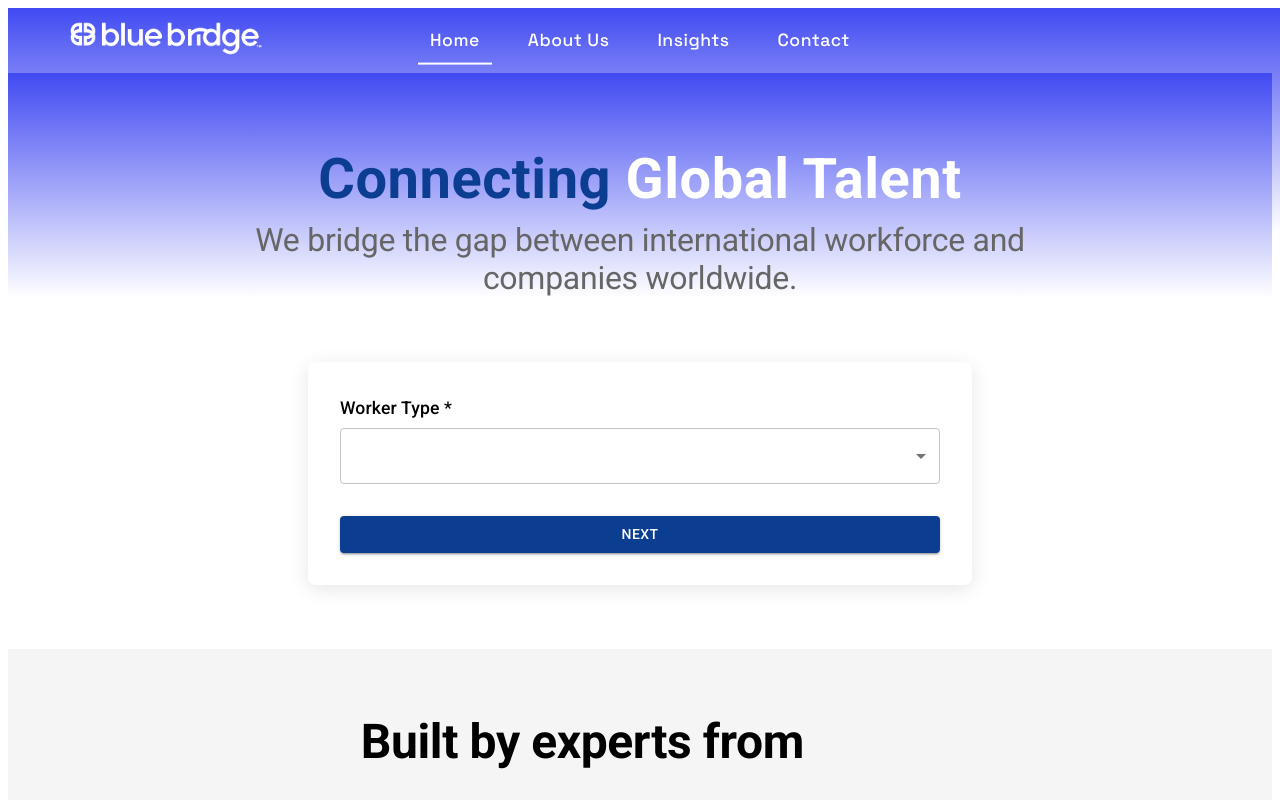
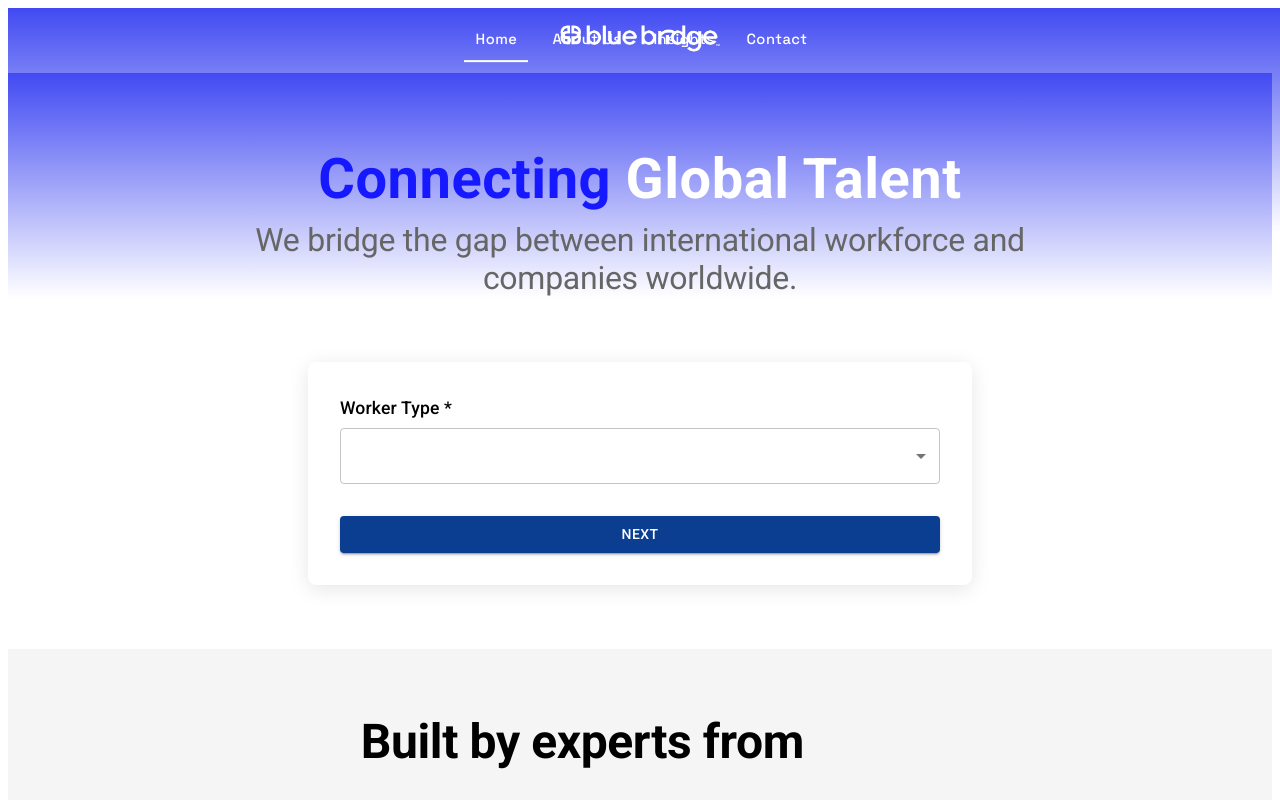
Before and after one commit to ddgrana2/bluebridge-landing, a React (Create React App) app: page / in a window 1280 px wide. Shown: the top 800 px of the page. Built offline with nearby package versions, Linux system fonts and the light colour scheme.

Commit message:
Update navbar and home styles: reduce sizes, center logo, adjust colors

```diff
--- a/src/components/navbar/navbar.jsx
+++ b/src/components/navbar/navbar.jsx
@@ -3,9 +3,9 @@ import { Link, useLocation } from 'react-router-dom';
 import { styled } from '@mui/material/styles';
 
 const NavButton = styled(Button)(({ theme, active }) => ({
-  margin: '0 8px',
-  padding: '8px 12px',
-  fontSize: '1.1rem',
+  margin: '0 4px',
+  padding: '8px 8px',
+  fontSize: '0.92rem',
   color: '#FFFFFF',
   fontWeight: 500,
   textTransform: 'capitalize',
@@ -26,7 +26,7 @@ function Navbar() {
   return (
     <>
       <AppBar position="static" sx={{
-        bgcolor: '#1621F2',
+        bgcolor: '#1618FF',
         boxShadow: 0,
         marginBottom: 0,
         height: '65px',
@@ -43,9 +43,9 @@ function Navbar() {
           <Box sx={{
             position: 'absolute',
             top: '50%',
-            transform: 'translateY(-50%)',
-            left: '40px',
-            height: '420px',
+            left: '50%',
+            transform: 'translate(-50%, -50%)',
+            height: '350px',
             zIndex: 3,
             display: 'flex',
             alignItems: 'center'
@@ -55,7 +55,7 @@ function Navbar() {
                 src="images/logo.png"
                 alt="BlueBridge Logo"
                 style={{
-                  height: '236.25px',
+                  height: '196.875px',
                   width: 'auto',
                   objectFit: 'contain',
                   background: 'transparent'
--- a/src/pages/home/home.jsx
+++ b/src/pages/home/home.jsx
@@ -56,7 +56,7 @@ function Home() {
                 sx={{
                   fontSize: { xs: '2.5rem', md: '3.5rem' },
                   fontWeight: 700,
-                  color: '#0B3D91',
+                  color: '#1618FF',
                   display: 'inline'
                 }}
               >
```
